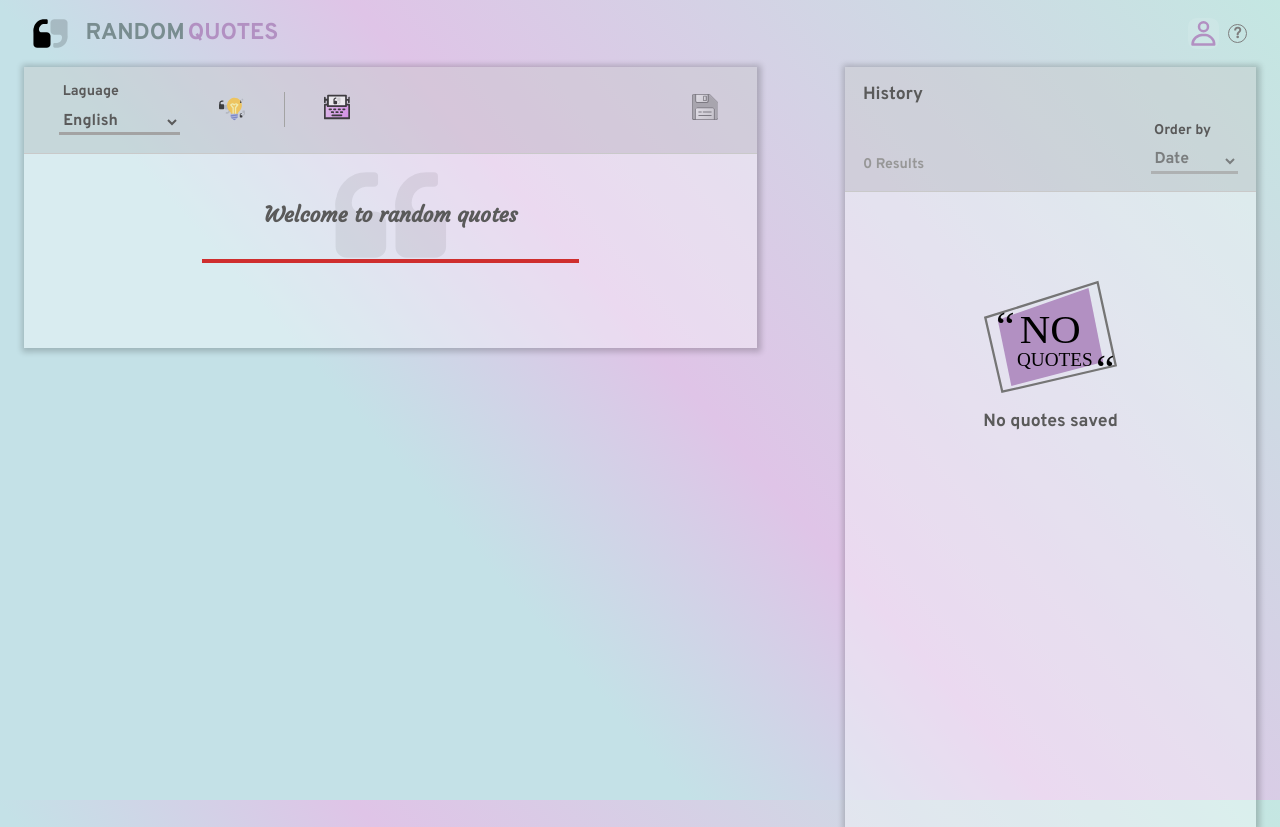
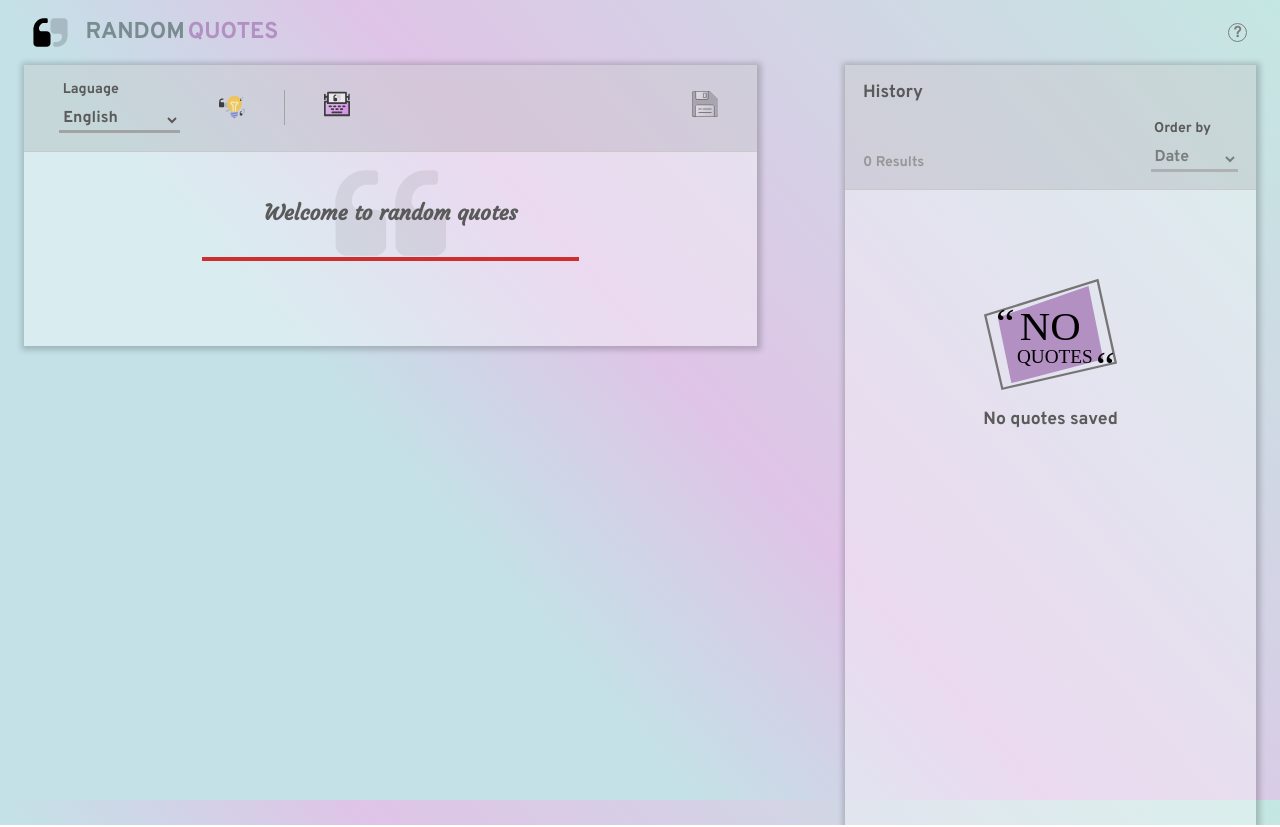
Before and after one commit to rubigit/assigment2quotes, a plain HTML site: page index.html in a window 1280 px wide. Drawn offline with Linux system fonts and the light colour scheme; no server answers.

Commit message:
remove up button

```diff
--- a/index.html
+++ b/index.html
@@ -20,7 +20,7 @@
 			</section>
 			<div class="userHelp">
 				<div id="dropdownUser" class="dropdownUser">
-					<button type="button" value="userIcon" class="userIcon"></button>
+					<button type="button" value="userIcon" class="hide"></button>
 					<div class="detailsDrop hide">
 						<p class="signedAs">
 							<span>User name</span><span>rcortes1708.rcj@gmail.com</span>
--- a/js/script.js
+++ b/js/script.js
@@ -678,7 +678,7 @@ document.addEventListener("DOMContentLoaded", function () {
 	clearForm.addEventListener(`mouseout`, function () { hideBtnTooltip(clearForm) })
 	help.addEventListener(`mouseout`, function () { hideBtnTooltip(help) })
 	help.addEventListener(`click`, displayHelp)
-	document.querySelector(`.userIcon`).addEventListener(`click`, toggleSignout)
+	// document.querySelector(`.userIcon`).addEventListener(`click`, toggleSignout)
 	document.querySelector(`.signOut`).addEventListener(`click`, displaysignUserSection)
 	document.querySelector(`.signIn`).addEventListener(`click`, hidesignUserSection)
 	document.querySelector(`.signUp`).addEventListener(`click`, displaysignUpSection)
```
